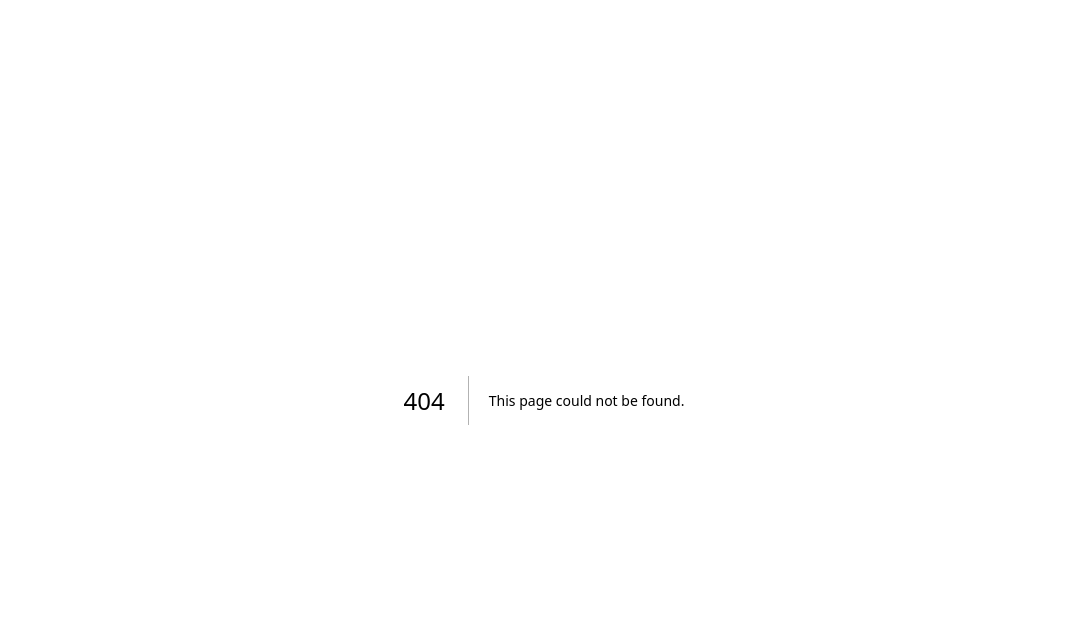
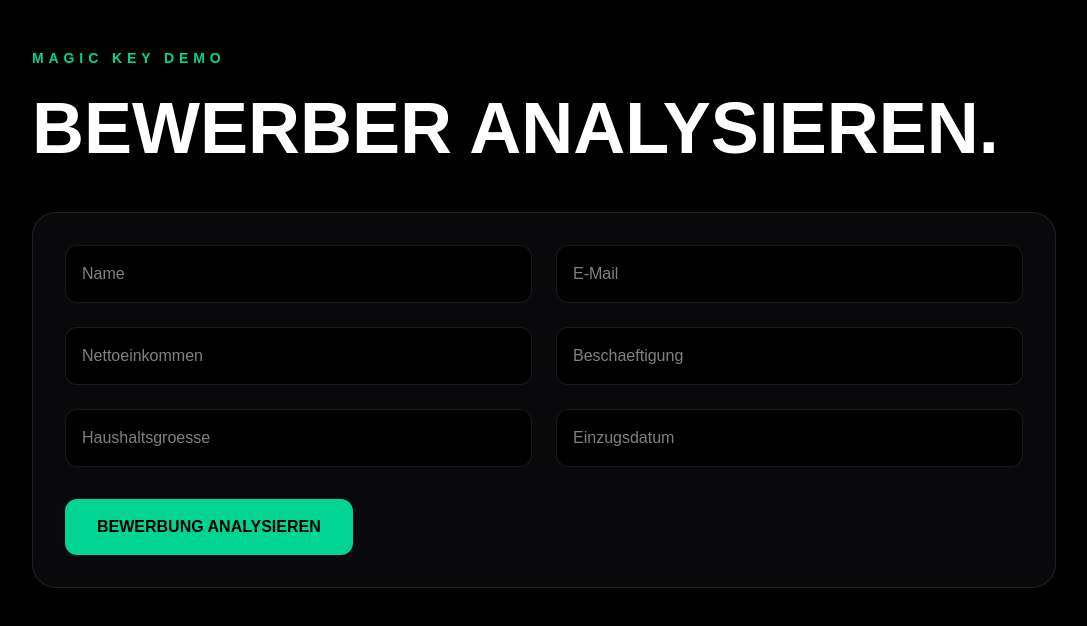
Before and after one commit to b94sunrise/magic-key, a Next.js app: page /demo in a window 1280 px wide. Before the commit this address had no page. Shown: the top 626 px of the page, without its empty margins (96-1183 px from the left). Built offline with nearby package versions, Linux system fonts and the light colour scheme.

Commit message:
fix demo page encoding

```diff
--- /dev/null
+++ b/src/app/demo/page.tsx
@@ -0,0 +1,30 @@
+export default function DemoPage() {
+  return (
+    <main className="min-h-screen bg-black px-6 py-12 text-white">
+      <section className="mx-auto max-w-5xl">
+        <p className="text-sm font-black uppercase tracking-[0.35em] text-emerald-400">
+          Magic Key Demo
+        </p>
+
+        <h1 className="mt-6 text-5xl font-black uppercase md:text-7xl">
+          Bewerber analysieren.
+        </h1>
+
+        <div className="mt-12 rounded-3xl border border-white/10 bg-zinc-950 p-8">
+          <div className="grid gap-6 md:grid-cols-2">
+            <input className="rounded-xl border border-white/10 bg-black p-4" placeholder="Name" />
+            <input className="rounded-xl border border-white/10 bg-black p-4" placeholder="E-Mail" />
+            <input className="rounded-xl border border-white/10 bg-black p-4" placeholder="Nettoeinkommen" />
+            <input className="rounded-xl border border-white/10 bg-black p-4" placeholder="Beschaeftigung" />
+            <input className="rounded-xl border border-white/10 bg-black p-4" placeholder="Haushaltsgroesse" />
+            <input className="rounded-xl border border-white/10 bg-black p-4" placeholder="Einzugsdatum" />
+          </div>
+
+          <button className="mt-8 rounded-xl bg-emerald-400 px-8 py-4 font-black uppercase text-black">
+            Bewerbung analysieren
+          </button>
+        </div>
+      </section>
+    </main>
+  );
+}
```
